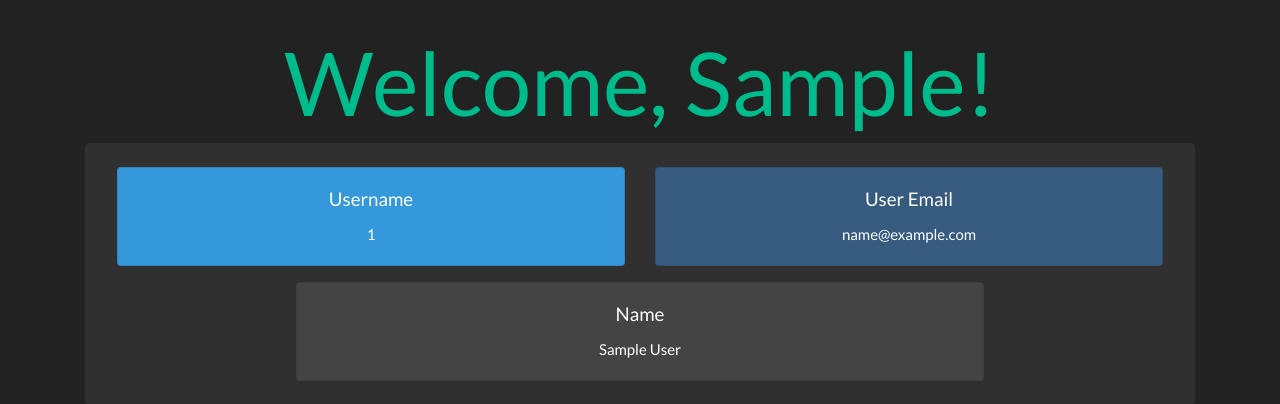
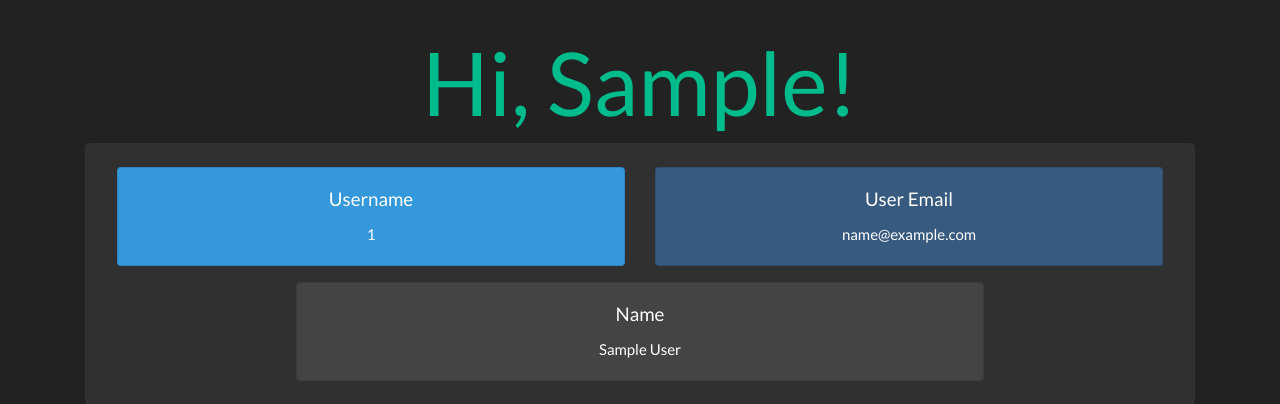
Before and after one commit to jbenjoy2/flaskfeedback, a Flask app: template templates/user.html in a window 1280 px wide. Shown: the part 71-475 px from the top of the page. Run offline with Flask 2, Linux system fonts and the light colour scheme; the template is opened without the code that fills it: values that come from a table or form of the project are taken from there, others are empty; the visitor is signed in with stand-in values (Sample User, id 1); data comes from the database, SQL or seed files in the repository; some libraries are stand-ins or nearby versions.

Commit message:
adjusted the main screen to read hi instead of welcome

```diff
--- a/templates/user.html
+++ b/templates/user.html
@@ -3,7 +3,7 @@
 {% block title %}{{user.username}} Details{% endblock %}
 
 {% block content %}
-<h1 class="display-2 text-success text-center">Welcome, {{user.first_name.title()}}!</h1>
+<h1 class="display-2 text-success text-center">Hi, {{user.first_name.title()}}!</h1>
 <div class="container">
     <div class="jumbotron py-3">
         <div class="row d-flex flex-wrap justify-content-center text-center">
```
